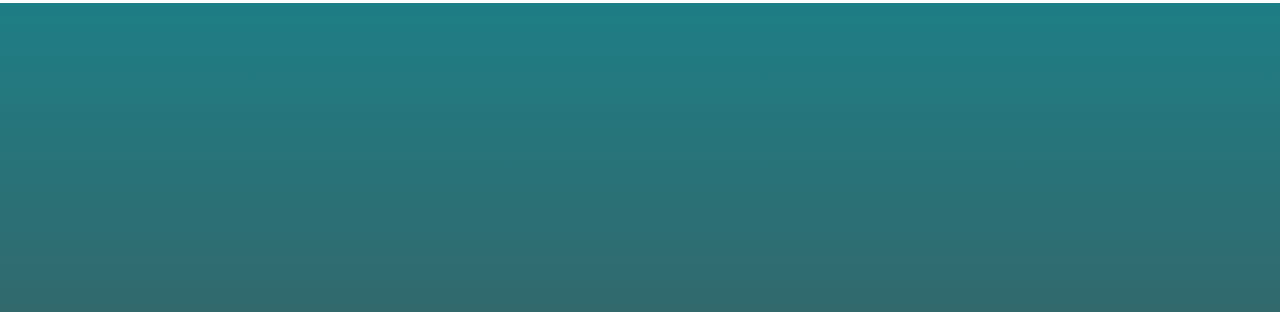
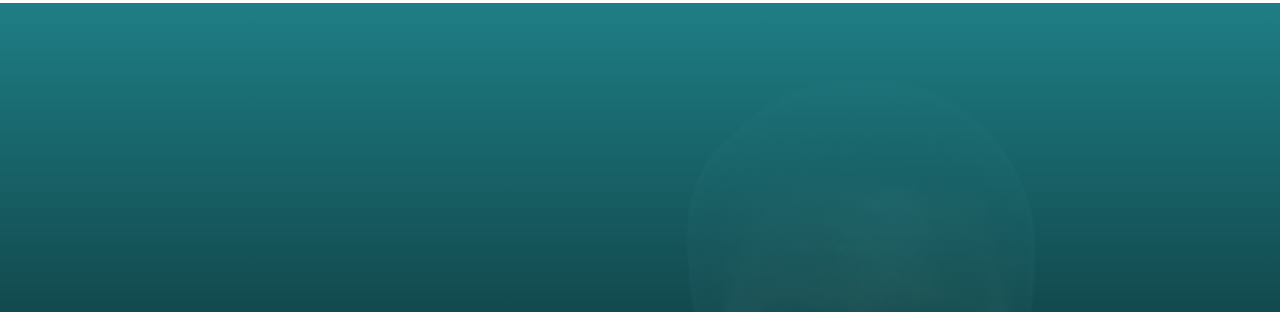
Before and after one commit to oreste-abizera/oresteabizera.tech, a Gatsby site: page / in a window 1280 px wide. Shown: the part 63-375 px from the top of the page. Built offline with nearby package versions, Linux system fonts and the light colour scheme; Gatsby itself is replaced by a stand-in of ours.

Commit message:
Background images on home hero done

```diff
--- a/src/css/layout.css
+++ b/src/css/layout.css
@@ -32,7 +32,7 @@
 .hero {
   min-height: calc(100vh - 60px);
   background: linear-gradient(#1e7e85, rgba(0, 0, 0, 0.7)),
-    url("../images/defaultBg.jpg") center/cover no-repeat;
+    url("../images/bg1.jpg") center/cover no-repeat;
   display: flex;
   justify-content: center;
   align-items: center;
@@ -63,9 +63,9 @@
   color: var(--primaryColor);
 }
 
-@media screen and (min-width: 675px) {
+@media screen and (min-width: 992px) {
   .hero {
     background: linear-gradient(#1e7e85, rgba(0, 0, 0, 0.7)),
-      url("../images/defaultBg1.jpg") center/cover no-repeat;
+      url("../images/bg2.jpg") center/cover no-repeat;
   }
 }
```
Also changed, not shown: src/images/bg1.jpg (added), src/images/bg2.jpg (added), src/images/defaultBg.jpg (deleted), src/images/defaultBg1.jpg (deleted).
